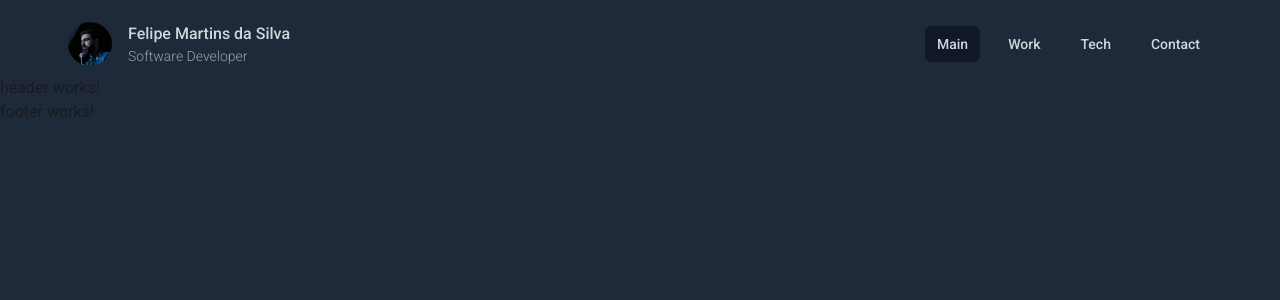
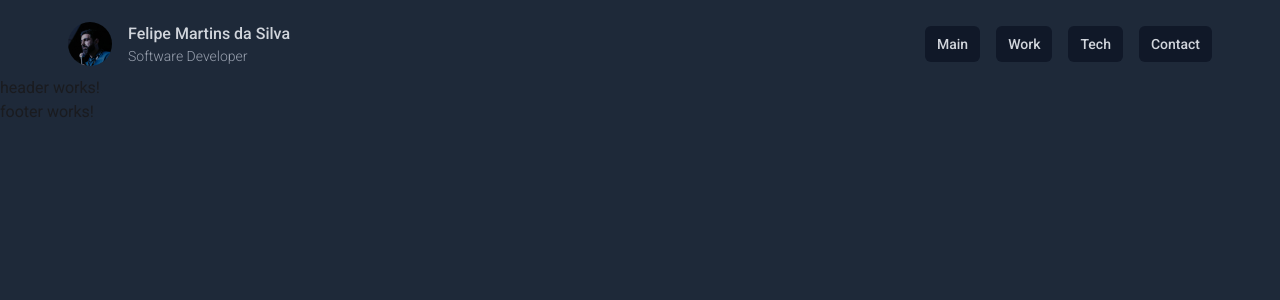
Before and after one commit to f3lipems/f3lipe, an Angular app: page / in a window 1280 px wide. Shown: the top 300 px of the page. Built offline with nearby package versions, Linux system fonts and the light colour scheme.

Commit message:
redesig background menu buttons

```diff
--- a/src/app/components/navbar/navbar.component.html
+++ b/src/app/components/navbar/navbar.component.html
@@ -12,14 +12,13 @@
                 <div class="hidden sm:mr-6 sm:block">
                     <div class="flex space-x-4 mr-3">
                         <a href="#"
-                            class="rounded-md bg-gray-900 px-3 py-2 text-sm font-medium text-gray-300 hover:bg-gray-700 hover:text-white"
-                            aria-current="page">Main</a>
+                            class="rounded-md bg-gray-900 px-3 py-2 text-sm font-medium text-gray-300 hover:bg-gray-700 hover:text-white">Main</a>
                         <a href="#"
-                            class="rounded-md px-3 py-2 text-sm font-medium text-gray-300 hover:bg-gray-700 hover:text-white">Work</a>
+                            class="rounded-md bg-gray-900 px-3 py-2 text-sm font-medium text-gray-300 hover:bg-gray-700 hover:text-white">Work</a>
                         <a href="#"
-                            class="rounded-md px-3 py-2 text-sm font-medium text-gray-300 hover:bg-gray-700 hover:text-white">Tech</a>
+                            class="rounded-md bg-gray-900 px-3 py-2 text-sm font-medium text-gray-300 hover:bg-gray-700 hover:text-white">Tech</a>
                         <a href="#"
-                            class="rounded-md px-3 py-2 text-sm font-medium text-gray-300 hover:bg-gray-700 hover:text-white">Contact</a>
+                            class="rounded-md bg-gray-900 px-3 py-2 text-sm font-medium text-gray-300 hover:bg-gray-700 hover:text-white">Contact</a>
                     </div>
                 </div>
             </div>
```
